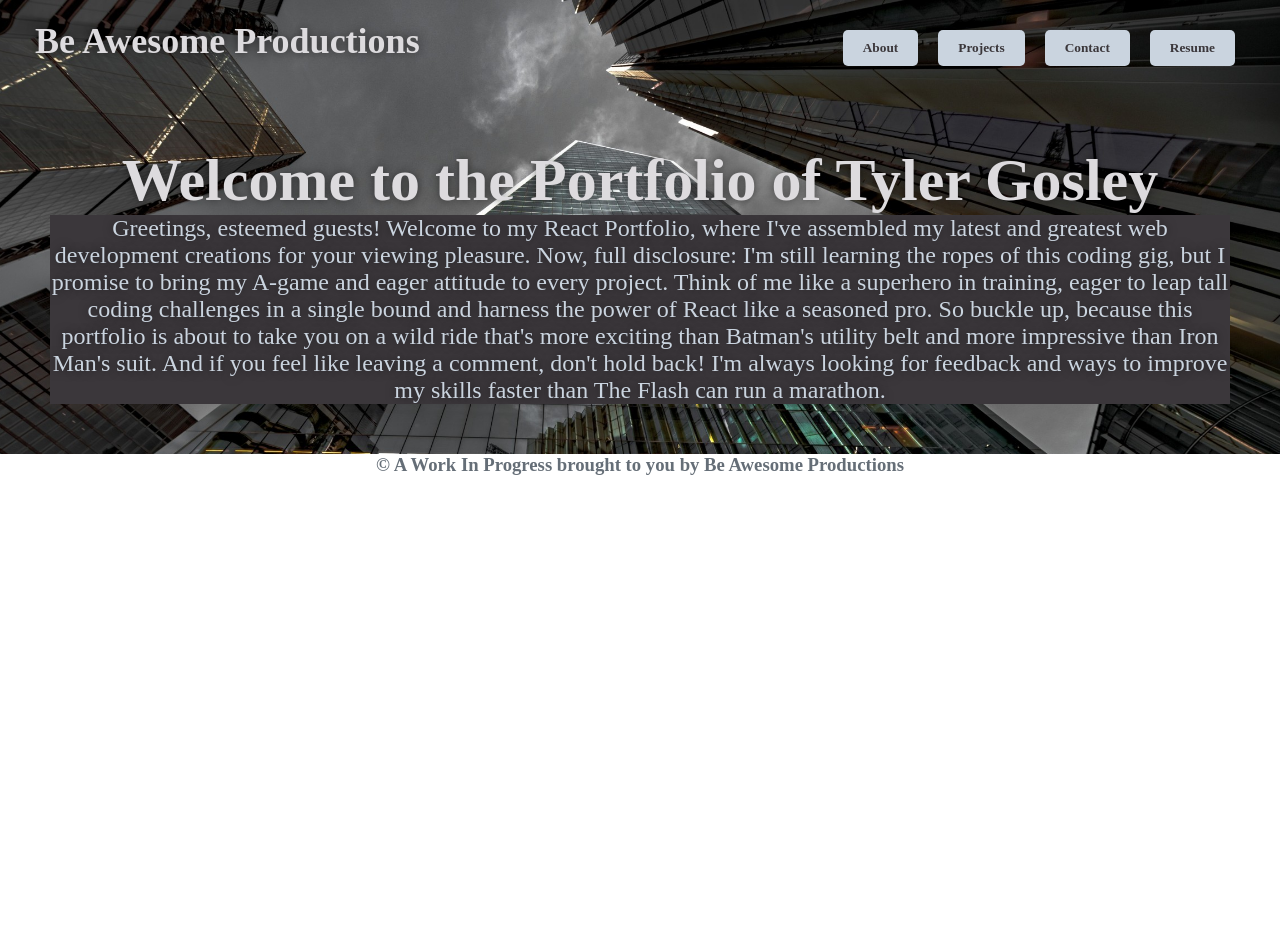
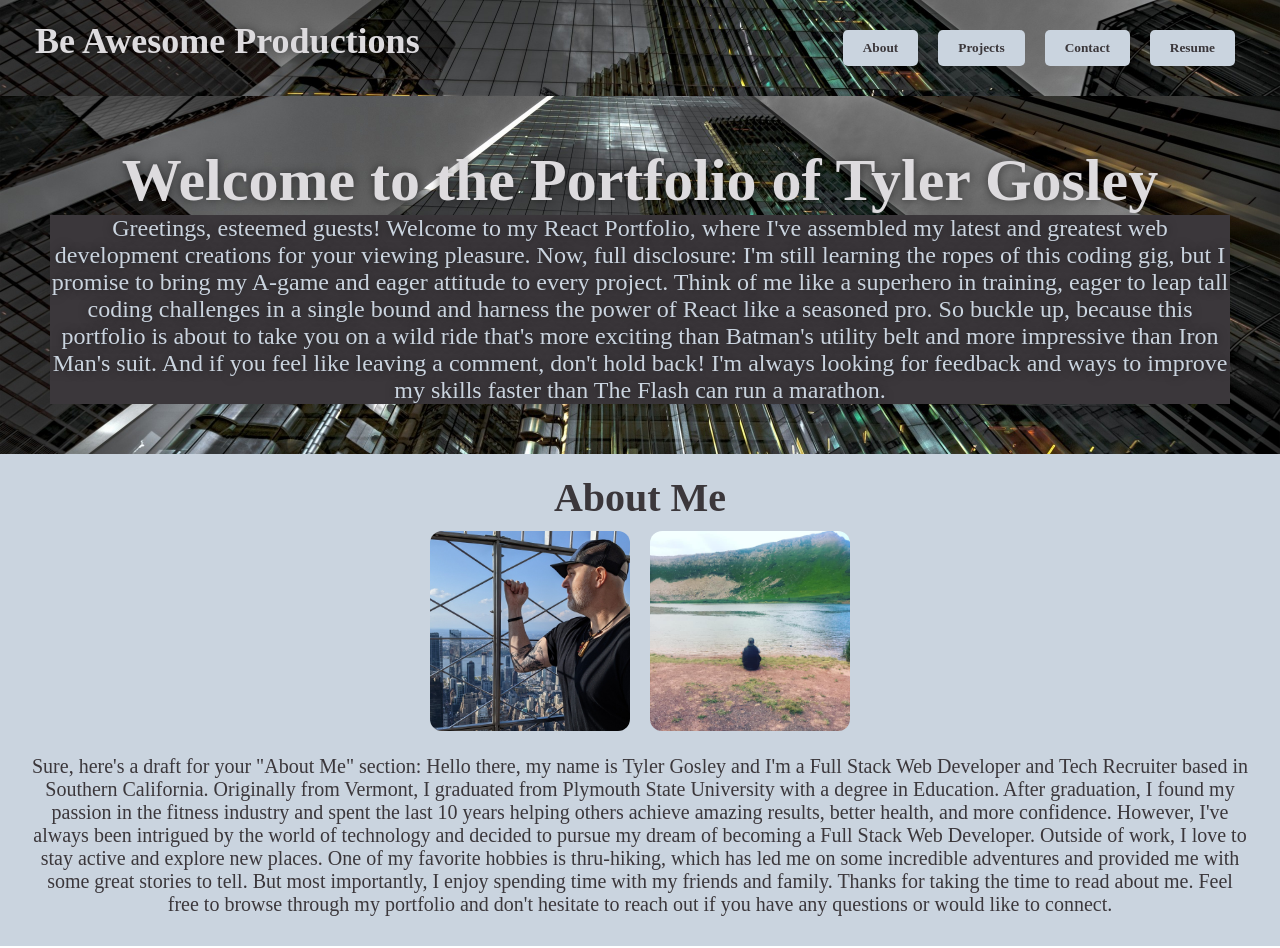
Before and after one commit to TyGosley/react-to-the-future, a React (Create React App) app: page / in a window 1280 px wide. Shown: the top 948 px of the page. Before the commit the page ends 800 px from the top, so only its background shows below. Built offline with nearby package versions, Linux system fonts and the light colour scheme.

Commit message:
CSS for About.Js, added indepth description, and added images

```diff
--- a/src/App.css
+++ b/src/App.css
@@ -157,15 +157,14 @@ nav {
 
 
 
-/* h2 {
-  color: var(--american-blue);
-} */
+/* About Me CSS */
 
 .profile-photo {
   width: 200px;
   height: auto;
   border-radius: 10%;
   position: relative;
+  padding: 10px;
 }
 
 .text-center {
@@ -173,9 +172,21 @@ nav {
   padding: 10px;
 }
 
-/* section {
-  margin-bottom: 50px;
-} */
+.text-center h2 {
+  font-size: 40px;
+  color: var(--skyscraper-night-gray);
+}
+
+.aboutMeParagraph {
+  padding: 10px;
+  color: var(--skyscraper-night-gray);
+  font-size: 20px;
+}
+
+#about {
+  background-color: var(--baby-blue-gray);
+  padding: 20px;
+}
 
 
 /* card carousel CSS */
--- a/src/components/About.js
+++ b/src/components/About.js
@@ -1,20 +1,40 @@
 import React from "react";
 
 function About() {
-    return (
-        <section id="about" className="text-center" style={{display:"none"}}>
-            <h2>About Me</h2>
-            <img className="profile-photo" src={require("../images/visionary.jpg")} alt="Photo of Tyler overlooking NYC" />
-            <p>
-                My name is Tyler Gosley. I am an aspiring computer programmer who
-                wants to specialize in building and designing awesome websites,
-                applications, and everything in between. I am also an aspiring
-                Computer Programming Employment Concierge who wants to help those in
-                the industry find their dream job.
-                {/* TODO: Add more detail */}
-            </p>
-        </section>
-    );
+  return (
+    // Put input back in section tab after project style={{display:"none"}}
+    <section id="about" className="text-center">
+      <h2>About Me</h2>
+      <img
+        className="profile-photo"
+        src={require("../images/visionary.jpg")}
+        alt="Tyler overlooking NYC"
+      />
+      <img
+        className="profile-photo"
+        src={require("../images/COhikepic.jpg")}
+        alt="Tyler overlooking NYC"
+      />
+
+      <p className="aboutMeParagraph">
+        Sure, here's a draft for your "About Me" section: Hello there, my name
+        is Tyler Gosley and I'm a Full Stack Web Developer and Tech Recruiter
+        based in Southern California. Originally from Vermont, I graduated from
+        Plymouth State University with a degree in Education. After graduation,
+        I found my passion in the fitness industry and spent the last 10 years
+        helping others achieve amazing results, better health, and more
+        confidence. However, I've always been intrigued by the world of
+        technology and decided to pursue my dream of becoming a Full Stack Web
+        Developer. Outside of work, I love to stay active and explore new
+        places. One of my favorite hobbies is thru-hiking, which has led me on
+        some incredible adventures and provided me with some great stories to
+        tell. But most importantly, I enjoy spending time with my friends and
+        family. Thanks for taking the time to read about me. Feel free to browse
+        through my portfolio and don't hesitate to reach out if you have any
+        questions or would like to connect.
+      </p>
+    </section>
+  );
 }
 
 export default About;
```
Also changed, not shown: src/images/COhikepic.jpg (added), src/images/Trailselfie.jpg (added).
